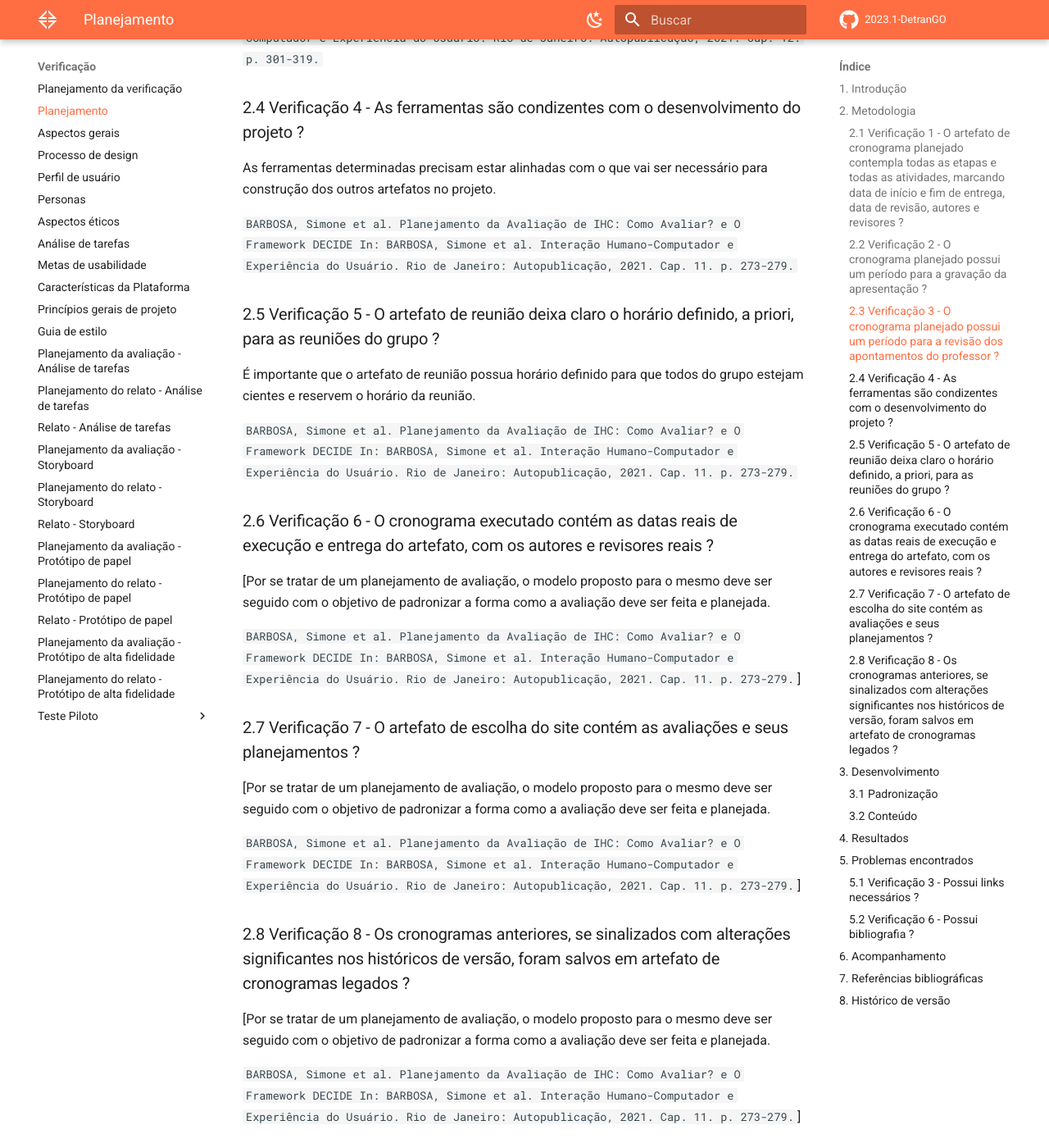
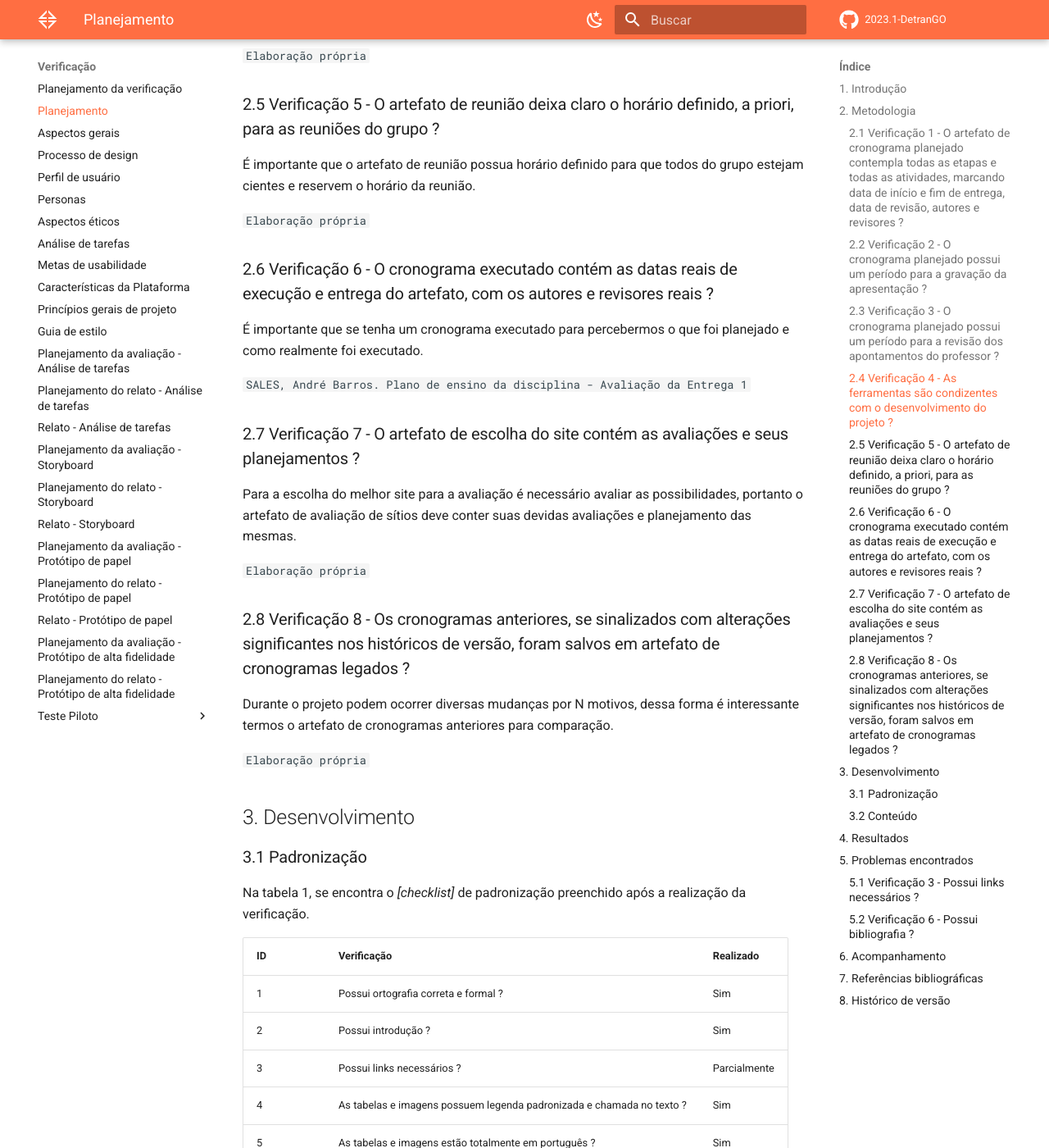
Before and after one commit to Interacao-Humano-Computador/2023.1-DetranGO, an MkDocs documentation site: the page built from docs/verificacao/planejamento.md, in a window 1280 px wide and 1400 px high, scrolled down 1911 px. Shown: the whole window at 82% size. Built offline with MkDocs 1.6.1 and Material for MkDocs 9.7.7, drawn with Linux system fonts in a browser that asks for light colours; comment, search, counter and statistics services are not loaded; some of the changed text lies outside the part shown.

Commit message:
Create: verificação principios gerais do projeto

```diff
--- a/docs/verificacao/planejamento.md
+++ b/docs/verificacao/planejamento.md
@@ -31,49 +31,49 @@
 
 É necessário que o cronograma planejado contemple todas as etapas e atividades com suas datas e autores para que o escopo do projeto e planejamento sejam bem compreendidos e elaborados.
 
-`BARBOSA, Simone et al. Planejamento da Avaliação de IHC: Como Avaliar? e O Framework DECIDE In: BARBOSA, Simone et al. Interação Humano-Computador e Experiência do Usuário. Rio de Janeiro: Autopublicação, 2021. Cap. 11. p. 273-279.`
+`SALES, André Barros. Plano de ensino da disciplina - Avaliação da Entrega 1`
 
 ### 2.2 Verificação 2 - O cronograma planejado possui um período para a gravação da apresentação ?
 
-Todas as etapas devem possuir o planejamento da gravação da apresentação pois também contempla uma atividade referente à etapa.
+Todas as etapas devem possuir o planejamento da gravação da apresentação, pois também contempla uma atividade referente à etapa.
 
-`BARBOSA, Simone et al. Métodos de Avaliação de IHC: Avaliação de IHC através de Observação - Prototipação em Papel. In: BARBOSA, Simone et al. Interação Humano-Computador e Experiência do Usuário. Rio de Janeiro: Autopublicação, 2021. Cap. 12. p. 301-319.`
+`SALES, André Barros. Plano de ensino da disciplina - Avaliação da Entrega 1`
 
 ### 2.3 Verificação 3 - O cronograma planejado possui um período para a revisão dos apontamentos do professor ?
 
 A revisão dos artefatos após o feedback recebido tanto do professor quanto dos monitores é de suma importância para que o trabalho mantenha um padrão e um nível bom durante todo o processo.
 
-`BARBOSA, Simone et al. Métodos de Avaliação de IHC: Avaliação de IHC através de Observação - Prototipação em Papel. In: BARBOSA, Simone et al. Interação Humano-Computador e Experiência do Usuário. Rio de Janeiro: Autopublicação, 2021. Cap. 12. p. 301-319.`
+`SALES, André Barros. Plano de ensino da disciplina - Avaliação da Entrega 1`
 
 ### 2.4 Verificação 4 - As ferramentas são condizentes com o desenvolvimento do projeto ?
 
 As ferramentas determinadas precisam estar alinhadas com o que vai ser necessário para construção dos outros artefatos no projeto.
 
-`BARBOSA, Simone et al. Planejamento da Avaliação de IHC: Como Avaliar? e O Framework DECIDE In: BARBOSA, Simone et al. Interação Humano-Computador e Experiência do Usuário. Rio de Janeiro: Autopublicação, 2021. Cap. 11. p. 273-279.`
+`Elaboração própria`
 
 ### 2.5 Verificação 5 - O artefato de reunião deixa claro o horário definido, a priori, para as reuniões do grupo ?
 
 É importante que o artefato de reunião possua horário definido para que todos do grupo estejam cientes e reservem o horário da reunião.
 
-`BARBOSA, Simone et al. Planejamento da Avaliação de IHC: Como Avaliar? e O Framework DECIDE In: BARBOSA, Simone et al. Interação Humano-Computador e Experiência do Usuário. Rio de Janeiro: Autopublicação, 2021. Cap. 11. p. 273-279.`
+`Elaboração própria`
 
 ### 2.6 Verificação 6 - O cronograma executado contém as datas reais de execução e entrega do artefato, com os autores e revisores reais ?
 
-[Por se tratar de um planejamento de avaliação, o modelo proposto para o mesmo deve ser seguido com o objetivo de padronizar a forma como a avaliação deve ser feita e planejada.
+É importante que se tenha um cronograma executado para percebermos o que foi planejado e como realmente foi executado.
 
-`BARBOSA, Simone et al. Planejamento da Avaliação de IHC: Como Avaliar? e O Framework DECIDE In: BARBOSA, Simone et al. Interação Humano-Computador e Experiência do Usuário. Rio de Janeiro: Autopublicação, 2021. Cap. 11. p. 273-279.`]
+`SALES, André Barros. Plano de ensino da disciplina - Avaliação da Entrega 1`
 
 ### 2.7 Verificação 7 - O artefato de escolha do site contém as avaliações e seus planejamentos ?
 
-[Por se tratar de um planejamento de avaliação, o modelo proposto para o mesmo deve ser seguido com o objetivo de padronizar a forma como a avaliação deve ser feita e planejada.
+Para a escolha do melhor site para a avaliação é necessário avaliar as possibilidades, portanto o artefato de avaliação de sítios deve conter suas devidas avaliações e planejamento das mesmas.
 
-`BARBOSA, Simone et al. Planejamento da Avaliação de IHC: Como Avaliar? e O Framework DECIDE In: BARBOSA, Simone et al. Interação Humano-Computador e Experiência do Usuário. Rio de Janeiro: Autopublicação, 2021. Cap. 11. p. 273-279.`]
+`Elaboração própria`
 
 ### 2.8 Verificação 8 - Os cronogramas anteriores, se sinalizados com alterações significantes nos históricos de versão, foram salvos em artefato de cronogramas legados ?
 
-[Por se tratar de um planejamento de avaliação, o modelo proposto para o mesmo deve ser seguido com o objetivo de padronizar a forma como a avaliação deve ser feita e planejada.
+Durante o projeto podem ocorrer diversas mudanças por N motivos, dessa forma é interessante termos o artefato de cronogramas anteriores para comparação.
 
-`BARBOSA, Simone et al. Planejamento da Avaliação de IHC: Como Avaliar? e O Framework DECIDE In: BARBOSA, Simone et al. Interação Humano-Computador e Experiência do Usuário. Rio de Janeiro: Autopublicação, 2021. Cap. 11. p. 273-279.`]
+`Elaboração própria`
 
 ## 3. Desenvolvimento
 
```
Also changed, not shown: docs/analise_requisitos/principios.md (+25 -24 lines), docs/verificacao/principios_gerais_de_projeto.md (+161 -0 lines).
